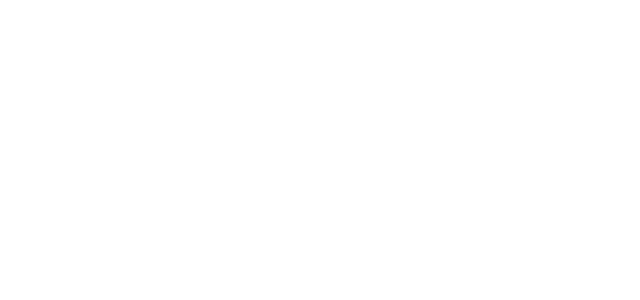
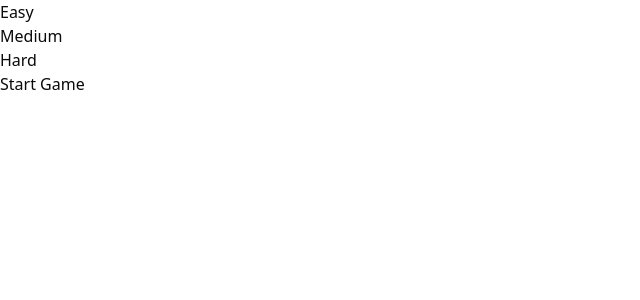
Before and after one commit to skyv26/GeoExplorer-Game, a Next.js app: page / in a window 1280 px wide. Shown: the top 300 px of the page, without its empty margins (0-640 px from the left). Built offline with nearby package versions, Linux system fonts and the light colour scheme.

Commit message:
`add`: the routes for the different pages using the app-router approach

```diff
--- /dev/null
+++ b/app/game/page.tsx
@@ -0,0 +1,14 @@
+import Link from "next/link";
+
+const GamePlay = () => {
+    return (
+        <>
+        <h1>Welcome To the Game</h1>
+        <Link href="/gameover">Game End Page</Link>
+        </>
+    )
+
+
+};
+
+export default GamePlay;
--- /dev/null
+++ b/app/gameover/page.tsx
@@ -0,0 +1,12 @@
+import Link from "next/link";
+
+const GameOver = () => {
+    return (
+        <>
+        <h2>Game Over</h2>
+        <Link href="/leaderboard">See Leaderboard</Link>
+        </>
+    )
+};
+
+export default GameOver;
--- /dev/null
+++ b/app/leaderboard/page.tsx
@@ -0,0 +1,5 @@
+const Leaderboard = () => {
+    return <h3>Welcome to the leaderboard</h3>
+};
+
+export default Leaderboard;
--- a/app/page.tsx
+++ b/app/page.tsx
@@ -1,4 +1,18 @@
+import Link from "next/link";
 
-const Home = () => <></>;
+const Home = () => <main>
+    <ul>
+        <li>
+            Easy
+        </li>
+        <li>
+            Medium
+        </li>
+        <li>
+            Hard
+        </li>
+    </ul>
+    <Link href="/game">Start Game</Link>
+</main>
 
 export default Home;
```
